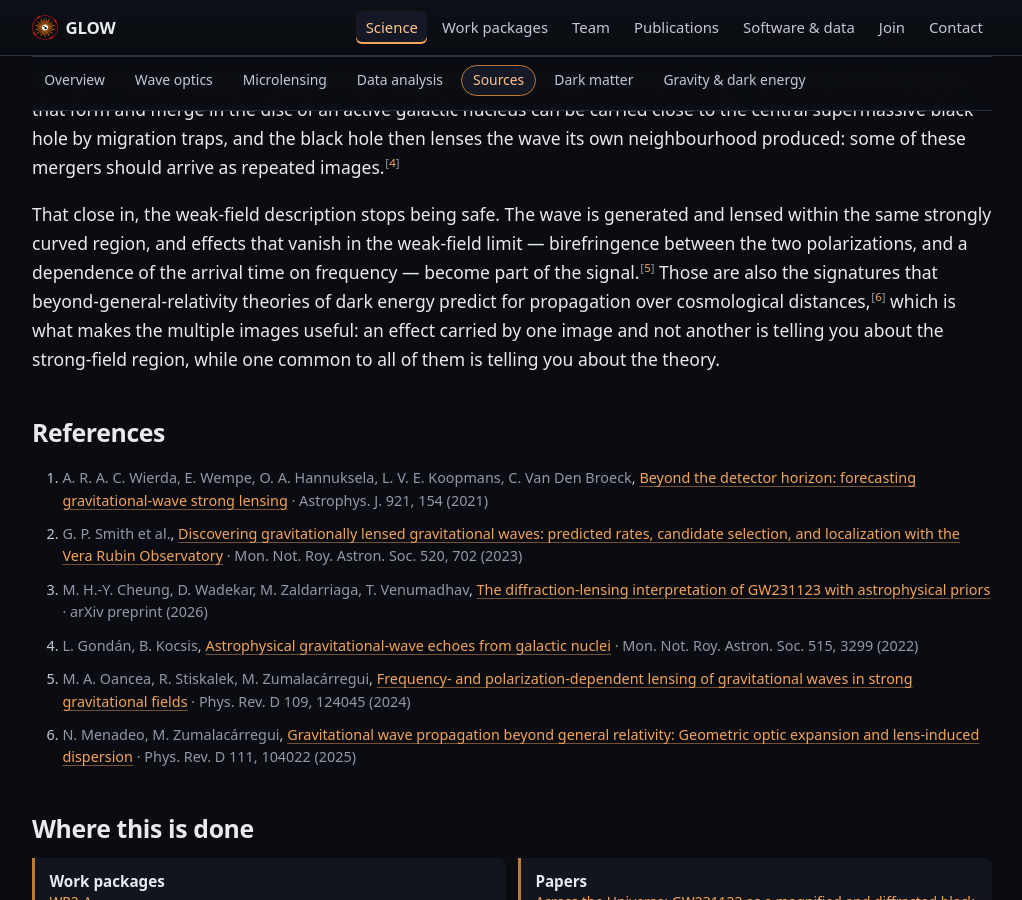
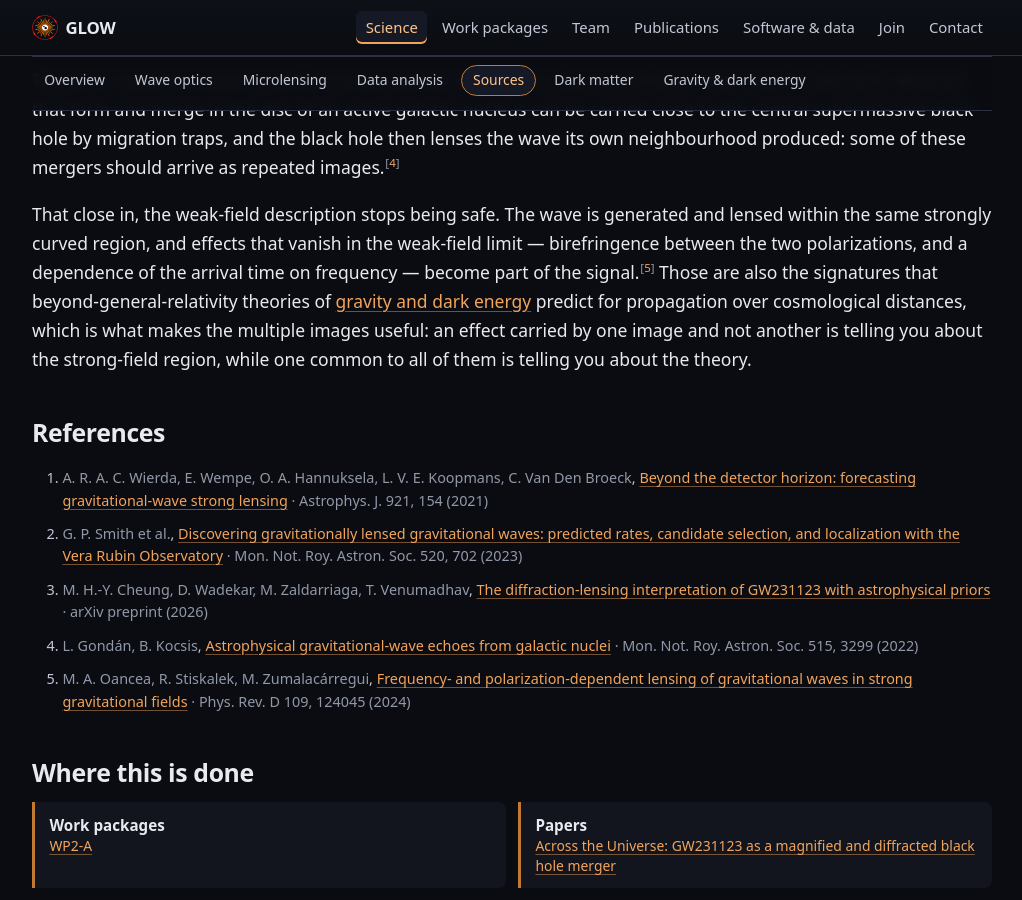
Before and after one commit to glow-astro/website, a Jekyll site: the page built from sources.html, in a window 1280 px wide and 900 px high, scrolled down 2978 px. Shown: the whole window, without its empty margins (128-1150 px from the left). Built offline with Jekyll 4.4.1, drawn with Linux system fonts in a browser that asks for light colours.

Commit message:
Point the dark-energy sentence at the gravity page instead of citing a paper
The signatures argument is made in full on testing-gravity.html, so the
supermassive-black-hole section links there rather than carrying its own
citation for it. Menadeo & Zumalacárregui moves to that page, onto the sentence
about propagation acquiring a frequency dependence that ordinary lensing does
not -- which is the claim it actually supports.

sources.html is down to five references, testing-gravity.html up to three, and
both still number by first appearance with nothing uncited.

Co-Authored-By: Claude Opus 5 <noreply@anthropic.com>
Claude-Session: https://claude.ai/code/session_01L7GT62S61eYxRuSFTmWGfu

```diff
--- a/sources.html
+++ b/sources.html
@@ -16,7 +16,6 @@ refs:
   - cheung-priors
   - gondan-echoes
   - oancea-strong-field
-  - menadeo-propagation
 topic_id: sources
 ---
 
@@ -153,9 +152,10 @@ topic_id: sources
     that vanish in the weak-field limit — birefringence between the two
     polarizations, and a dependence of the arrival time on frequency — become
     part of the signal.{% include cite.html key="oancea-strong-field" %} Those
-    are also the signatures that beyond-general-relativity theories of dark
-    energy predict for propagation over cosmological
-    distances,{% include cite.html key="menadeo-propagation" %} which is what
+    are also the signatures that beyond-general-relativity theories of
+    <a href="{{ '/testing-gravity.html' | relative_url }}">gravity and dark
+    energy</a> predict for propagation over cosmological distances, which is
+    what
     makes the multiple images useful: an effect carried by one image and not
     another is telling you about the strong-field region, while one common to
     all of them is telling you about the theory.
--- a/testing-gravity.html
+++ b/testing-gravity.html
@@ -52,7 +53,8 @@ topic_id: testing-gravity
     the other. When the delay is long, the detector sees an echo; when it is
     short, the two copies overlap and the waveform is scrambled into something
     no unlensed source produces. Related effects give the propagation a
-    frequency dependence that ordinary lensing does not.
+    frequency dependence that ordinary lensing does
+    not.{% include cite.html key="menadeo-propagation" %}
   </p>
   <p>
     These are qualitatively distinct signatures, not small corrections to a
```
Also changed, not shown: other parts of testing-gravity.html (+1 -0 lines).
